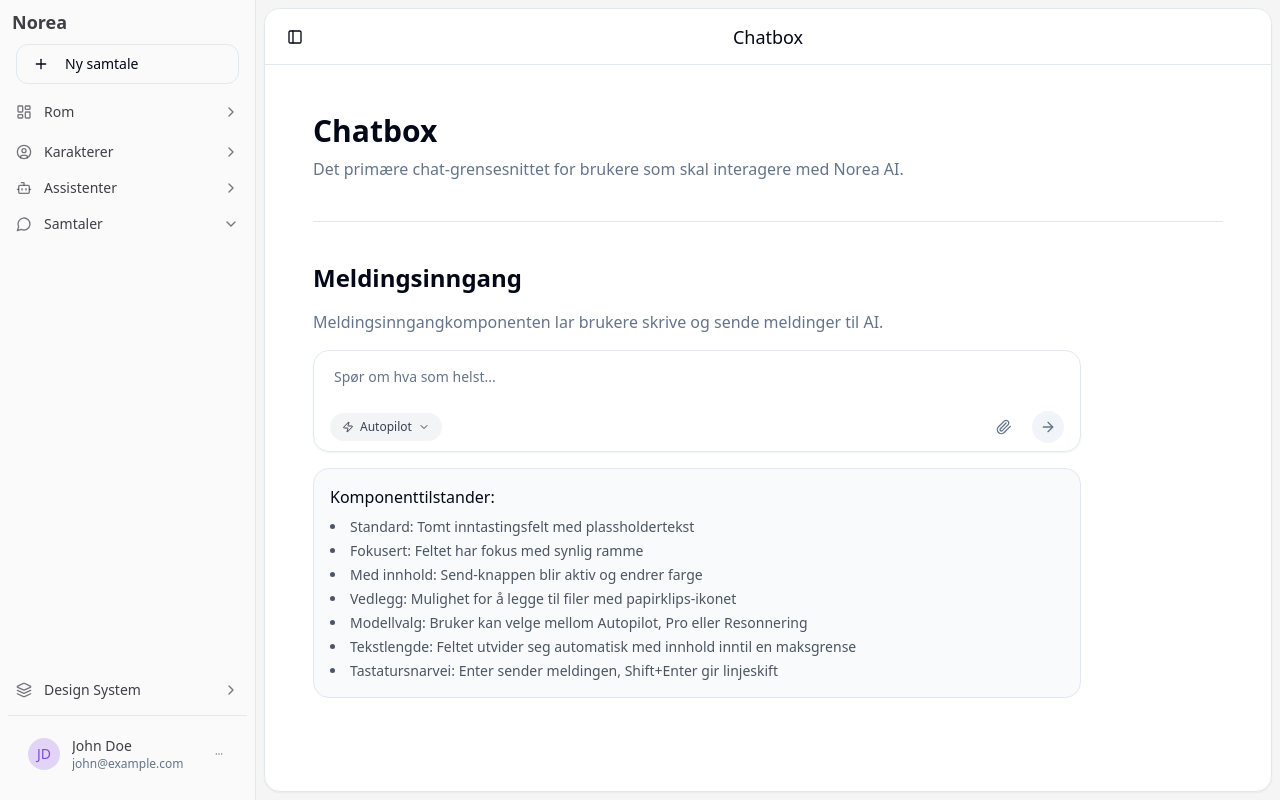
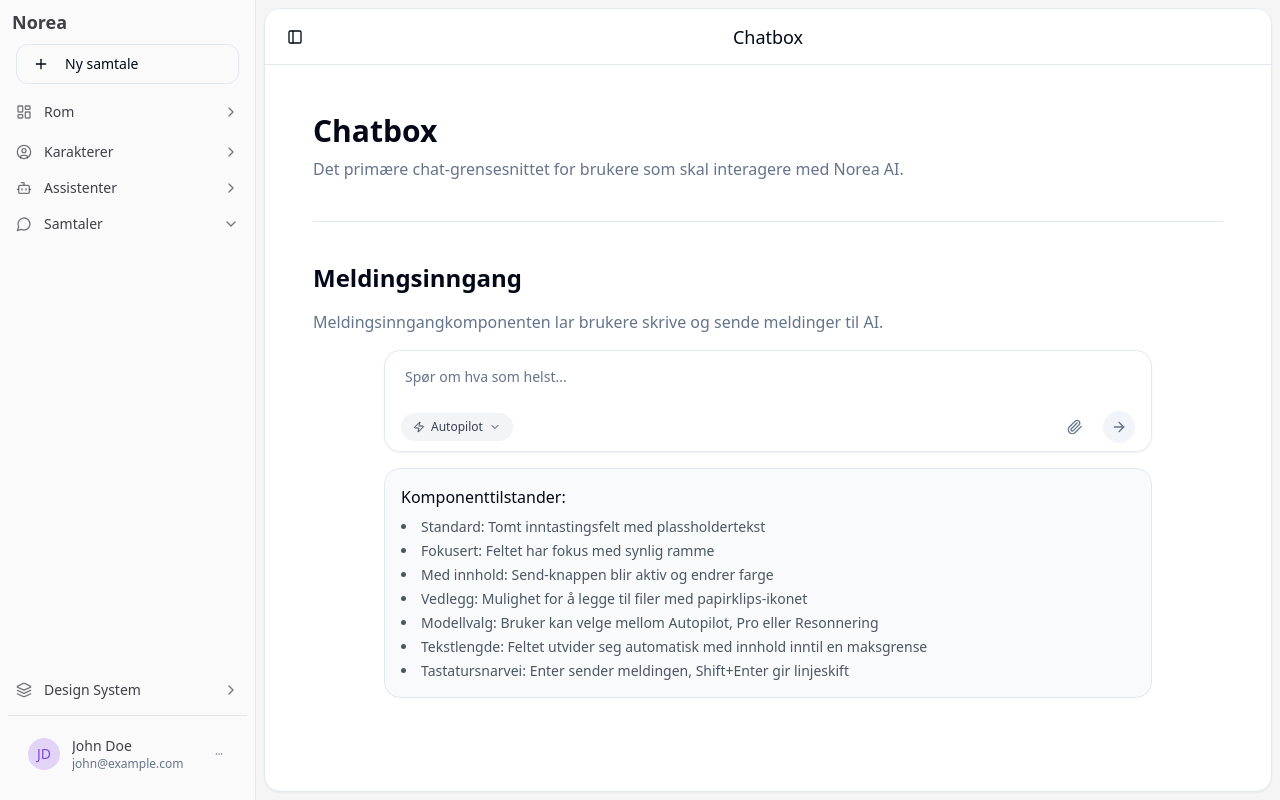
Before and after one commit to 0-1-no/norea-chat-haven, a React (Vite) app: page /chatbox in a window 1280 px wide. Built offline with nearby package versions, Linux system fonts and the light colour scheme.

Commit message:
Adjust Chatbox Positioning
Ensure the chatbox is properly centered within the chat interface.

```diff
--- a/src/components/ChatInterface.tsx
+++ b/src/components/ChatInterface.tsx
@@ -27,12 +27,15 @@ export const ChatInterface: React.FC<ChatInterfaceProps> = ({
         {/* Chat messages would go here */}
       </div>
 
-      <div className="fixed bottom-0 z-10 w-full max-w-3xl p-3" style={{ left: '50%', transform: 'translateX(-50%)' }}>
-        <MessageInput
-          onSendMessage={handleSendMessage}
-          placeholder="Spør om hva som helst..."
-          className="w-full"
-        />
+      <div className="fixed bottom-0 z-10 w-full p-3 mx-auto left-0 right-0"
+           style={{ maxWidth: "inherit", margin: "0 auto" }}>
+        <div className="max-w-3xl mx-auto">
+          <MessageInput
+            onSendMessage={handleSendMessage}
+            placeholder="Spør om hva som helst..."
+            className="w-full"
+          />
+        </div>
       </div>
     </div>
   );
--- a/src/pages/ChatDemo.tsx
+++ b/src/pages/ChatDemo.tsx
@@ -1,3 +1,4 @@
+
 import React, { useRef, useEffect } from 'react';
 import { PageContainer } from '@/components/layout/PageContainer';
 import { MessageInput } from "@/components/MessageInput";
@@ -62,12 +63,15 @@ const ChatDemo = () => {
           </div>
         </div>
 
-        <div className="fixed bottom-0 z-10 w-full max-w-3xl p-3" style={{ left: '50%', transform: 'translateX(-50%)' }}>
-          <MessageInput
-            onSendMessage={handleSendMessage}
-            className="w-full"
-            placeholder="Send en melding..."
-          />
+        <div className="fixed bottom-0 z-10 w-full max-w-3xl p-3 mx-auto left-0 right-0"
+             style={{ maxWidth: "inherit", margin: "0 auto" }}>
+          <div className="max-w-3xl mx-auto">
+            <MessageInput
+              onSendMessage={handleSendMessage}
+              className="w-full"
+              placeholder="Send en melding..."
+            />
+          </div>
         </div>
       </div>
     </PageContainer>
--- a/src/pages/Chatbox.tsx
+++ b/src/pages/Chatbox.tsx
@@ -24,11 +24,11 @@ const Chatbox = () => {
               Meldingsinngangkomponenten lar brukere skrive og sende meldinger til AI.
             </p>
 
-            <div className="relative max-w-3xl">
+            <div className="relative max-w-3xl mx-auto">
               <MessageInput placeholder="Spør om hva som helst..." className="w-full" />
             </div>
 
-            <div className="mt-4 p-4 bg-gray-50 rounded-lg border max-w-3xl">
+            <div className="mt-4 p-4 bg-gray-50 rounded-lg border max-w-3xl mx-auto">
               <h3 className="font-medium">Komponenttilstander:</h3>
               <ul className="list-disc list-inside mt-2 text-sm text-gray-600 space-y-1">
                 <li>Standard: Tomt inntastingsfelt med plassholdertekst</li>
```
